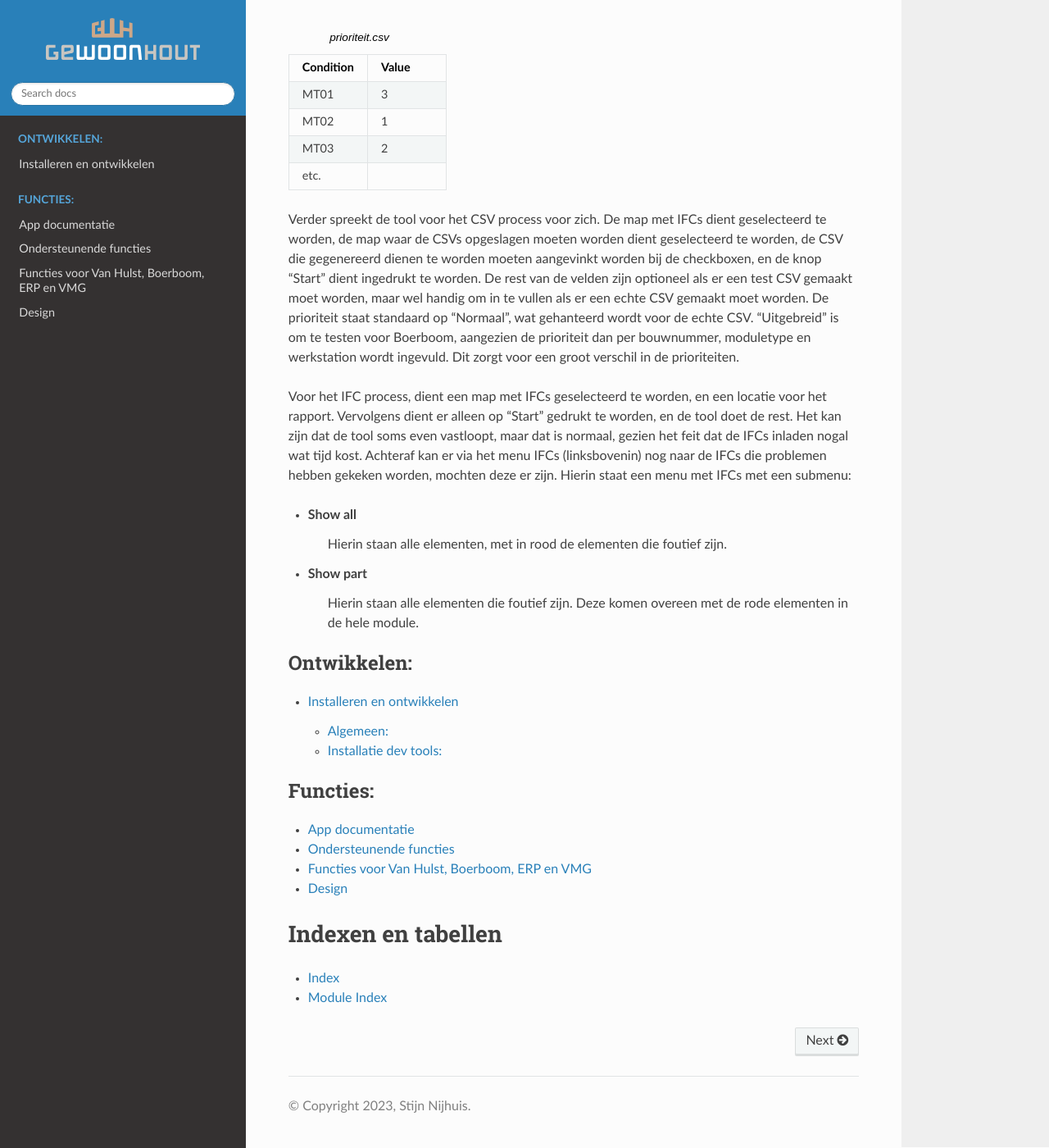
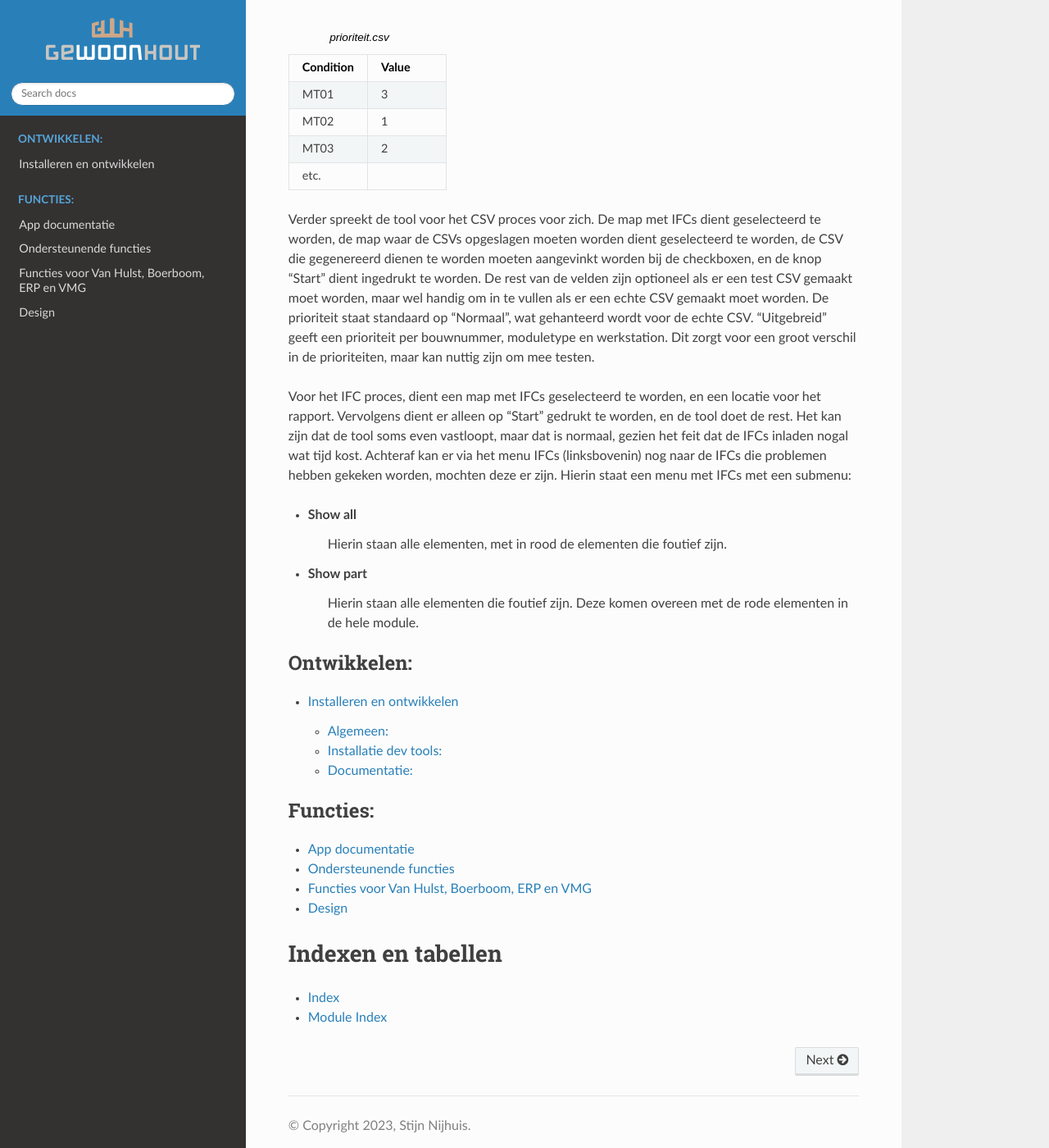
Before and after one commit to Nomeon/gewoontool, a Sphinx documentation site: the page built from docs/source/index.rst, in a window 1280 px wide and 1400 px high, scrolled down 1080 px. Shown: the whole window at 82% size. Built offline with Sphinx 7.4.7 and the Read the Docs theme 2.0.0, drawn with Linux system fonts in a browser that asks for light colours.

Commit message:
Final docs changes

```diff
--- a/docs/source/index.rst
+++ b/docs/source/index.rst
@@ -50,15 +50,15 @@ LET OP! De headers ("Productcode" en "Condition", "Value") moeten exact zo gesch
     *   - etc.
         -
 
-Verder spreekt de tool voor het CSV process voor zich. De map met IFCs dient geselecteerd te worden, de map waar de CSVs
+Verder spreekt de tool voor het CSV proces voor zich. De map met IFCs dient geselecteerd te worden, de map waar de CSVs
 opgeslagen moeten worden dient geselecteerd te worden, de CSV die gegenereerd dienen te worden moeten
 aangevinkt worden bij de checkboxen, en de knop "Start" dient ingedrukt te worden. De rest van de velden
 zijn optioneel als er een test CSV gemaakt moet worden, maar wel handig om in te vullen als er een echte
 CSV gemaakt moet worden. De prioriteit staat standaard op "Normaal", wat gehanteerd wordt voor de echte
-CSV. "Uitgebreid" is om te testen voor Boerboom, aangezien de prioriteit dan per bouwnummer, moduletype
-en werkstation wordt ingevuld. Dit zorgt voor een groot verschil in de prioriteiten.
+CSV. "Uitgebreid" geeft een prioriteit per bouwnummer, moduletype en werkstation.
+Dit zorgt voor een groot verschil in de prioriteiten, maar kan nuttig zijn om mee testen.
 
-Voor het IFC process, dient een map met IFCs geselecteerd te worden, en een locatie voor het rapport. Vervolgens dient
+Voor het IFC proces, dient een map met IFCs geselecteerd te worden, en een locatie voor het rapport. Vervolgens dient
 er alleen op "Start" gedrukt te worden, en de tool doet de rest. Het kan zijn dat de tool soms even vastloopt, maar
 dat is normaal, gezien het feit dat de IFCs inladen nogal wat tijd kost. Achteraf kan er via het menu IFCs (linksbovenin)
 nog naar de IFCs die problemen hebben gekeken worden, mochten deze er zijn. Hierin staat een menu met IFCs met een submenu:
```
Also changed, not shown: docs/source/installation.rst (+11 -0 lines).
